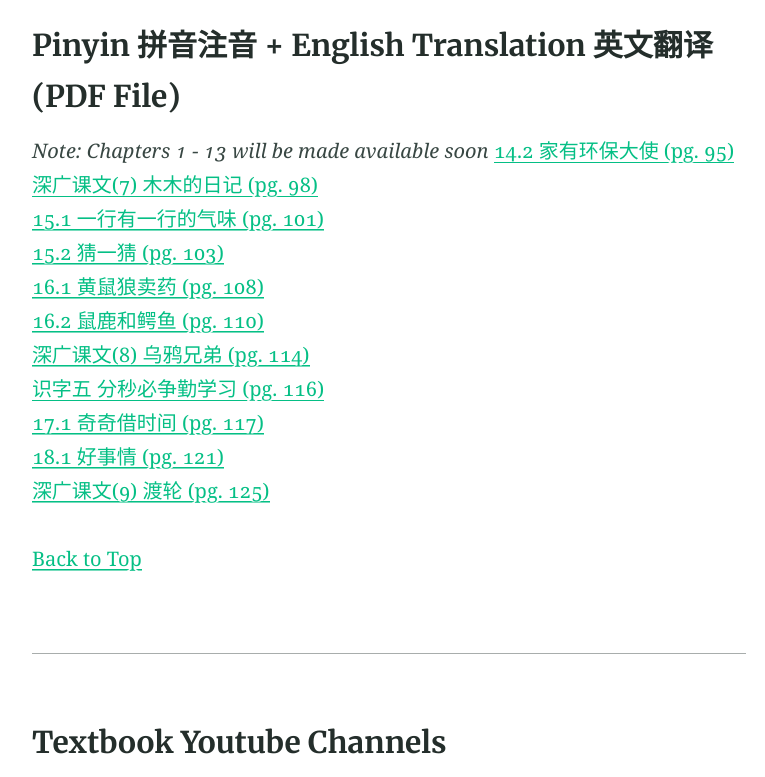
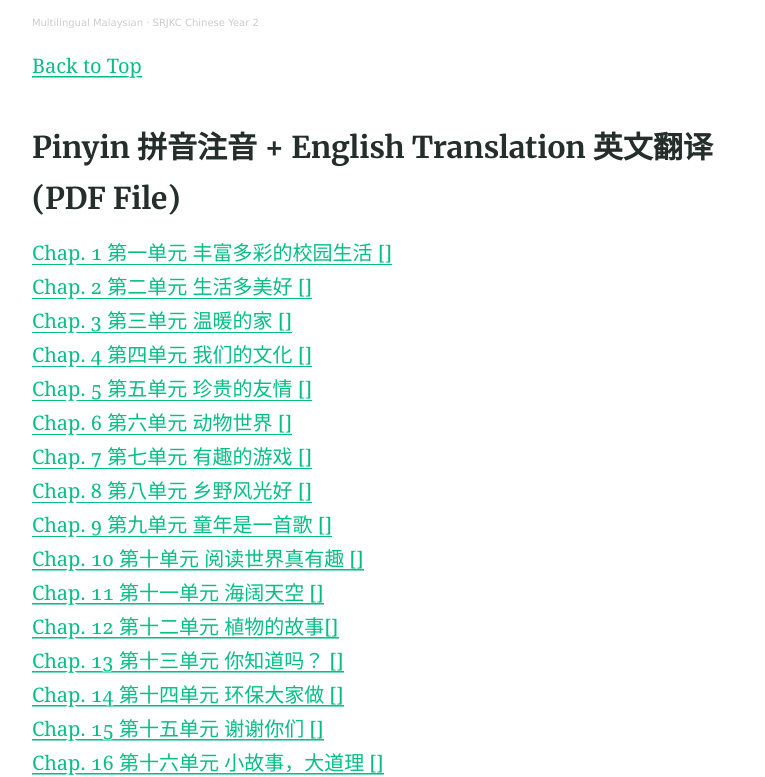
Before and after one commit to multilingual-malaysian/SRJKC_resources, a Jekyll site: the page built from year2.md, in a window 1280 px wide and 900 px high, scrolled down 1465 px, cut to the strip 123-900 px from the top of the window. Shown: the whole strip, without its empty margins (251-1016 px from the left). Built offline with Jekyll 4.4.1, drawn with Linux system fonts in a browser that asks for light colours; some of the changed text lies outside the part shown.

Commit message:
Update year2.md

```diff
--- a/year2.md
+++ b/year2.md
@@ -16,73 +16,36 @@ excerpt: "Resource centre for Bahasa Cina Tahun 2 text book"
 
 <iframe src="https://www.facebook.com/plugins/like.php?href=https%3A%2F%2Fmultilingual-malaysian.github.io%2FSRJKC_resources%2Fyear2%2F&width=174&layout=button_count&action=like&size=large&share=true&height=46&appId" width="174" height="46" style="border:none;overflow:hidden" scrolling="no" frameborder="0" allowfullscreen="true" allow="autoplay; clipboard-write; encrypted-media; picture-in-picture; web-share"></iframe>
 
+---
+
 ### Textbook Audio <a name="audio"></a>
 
 <iframe width="100%" height="550" scrolling="no" frameborder="yes" allow="autoplay" src="https://w.soundcloud.com/player/?url=https%3A//api.soundcloud.com/playlists/1494647833&color=%23b0aa78&auto_play=false&hide_related=false&show_comments=false&show_user=false&show_reposts=false&show_teaser=false"></iframe><div style="font-size: 10px; color: #cccccc;line-break: anywhere;word-break: normal;overflow: hidden;white-space: nowrap;text-overflow: ellipsis; font-family: Interstate,Lucida Grande,Lucida Sans Unicode,Lucida Sans,Garuda,Verdana,Tahoma,sans-serif;font-weight: 100;"><a href="https://soundcloud.com/multilingual-malaysian" title="Multilingual Malaysian" target="_blank" style="color: #cccccc; text-decoration: none;">Multilingual Malaysian</a> · <a href="https://soundcloud.com/multilingual-malaysian/sets/srjkc-chinese-year-2" title="SRJKC Chinese Year 2" target="_blank" style="color: #cccccc; text-decoration: none;">SRJKC Chinese Year 2</a></div>
 [Back to Top](#top)
 
 ### Pinyin 拼音注音 + English Translation 英文翻译 (PDF File) <a name="pinyin"></a>
-_Note: Chapters 1 - 13 will be made available soon_
-<!--
-[识字一　我的小天地 （pg. 1]\
-[1.1 我们的校园故事 (pg. 2)]\
-[1.2 热闹的乐园 (pg. 4)]\
-[2.1 美术课 (pg. 6)]\
-[2.2 小猫看着我 (pg. 8)]\
-[深广课文(1) 放学路上 (pg. 11)]\
-[3.1 我爱我家 (pg. 13)]\
-[3.2 借生日 (pg. 14)]\
-[4.1 小渔童和年画 (pg. 20)]\
-[4.2 吃年糕 (pg. 22)]\
-[深广课文(2) 新年 (pg. 25)]\
-[识字二 小白兔种果树 (pg. 26)]\
-[5.1 三个好朋友 (pg. 27)]\
-[5.2 池塘边的叫声 (pg. 29)]\
-[6.1 我的观察日记 (pg. 32)]\
-[6.2 动物的心声 (pg. 34)]\
-[深广课文(3) 蜻蜓落在睡莲上 (pg. 37)]\
-[7.1 坐椅子 (pg. 41)]\
-[7.2 风筝，快乐地飞着！(pg. 43)]\
-[8.1 回乡下 (pg. 47)]\
-[8.2 鱼米之乡——适耕庄鱼米之乡——适耕庄 (pg. 49)]\
-[深广课文(4) 我的风筝 (pg. 52)]\
-[识字三 添“口”歌 (pg. 54)]\
-[9.1 童年的问号 (pg. 55)]\
-[9.2 聪明的司马光 (pg. 57)]\
-[10.1 拜访书的家 (pg. 63)]\
-[10.2 我的阅读心得 (pg. 65)]\
-[深广课文(5) 那一夜 (pg. 69)]\
-[11.1 诗 (pg. 70)]\
-[11.2 雾	(pg. 72)]\
-[12.1 荷叶 (pg. 76)]\
-[12.2 我们神奇的世界 (pg. 78)]\
-[深广课文(6) 小雨点 (pg. 81)]\
-[识字四 求取学问要勤劳 (pg. 85)]\
-[13.1 种子的旅行 (pg. 86)](#13.1)\
-[13.2 又臭又懒的花 (pg. 88)](#13.2)\
-[13.4 大王花的自述 (pg. 91)](#13.4)\
-[14.1 垃圾山消失了 (pg. 93)](#14.1)\
--->
-<a href="/SRJKC_resources/doc/year2/14.2 家有环保大使.pdf" target="_blank">14.2 家有环保大使 (pg. 95)</a>\
-<a href="/SRJKC_resources/doc/year2/深广课文(7) 木木的日记.pdf" target="_blank">深广课文(7) 木木的日记 (pg. 98)</a>\
-<a href="/SRJKC_resources/doc/year2/15.1 一行有一行的气味.pdf" target="_blank">15.1 一行有一行的气味 (pg. 101)</a>\
-<a href="/SRJKC_resources/doc/year2/15.2 猜一猜.pdf" target="_blank">15.2 猜一猜 (pg. 103)</a>\
-<a href="/SRJKC_resources/doc/year2/16.1 黄鼠狼卖药.pdf" target="_blank">16.1 黄鼠狼卖药 (pg. 108)</a>\
-<a href="/SRJKC_resources/doc/year2/16.2 鼠鹿和鳄鱼.pdf" target="_blank">16.2 鼠鹿和鳄鱼 (pg. 110)</a>\
-<a href="/SRJKC_resources/doc/year2/深广课文(8) 乌鸦兄弟.pdf" target="_blank">深广课文(8) 乌鸦兄弟 (pg. 114)</a>\
-<a href="/SRJKC_resources/doc/year2/识字五 分秒必争勤学习.pdf" target="_blank">识字五 分秒必争勤学习 (pg. 116)</a>\
-<a href="/SRJKC_resources/doc/year2/17.1 奇奇借时间.pdf" target="_blank">17.1 奇奇借时间 (pg. 117)</a>\
-<a href="/SRJKC_resources/doc/year2/18.1 好事情.pdf" target="_blank">18.1 好事情 (pg. 121)</a>\
-<a href="/SRJKC_resources/doc/year2/深广课文(9) 渡轮.pdf" target="_blank">深广课文(9) 渡轮 (pg. 125)</a>
-
-<!--
-19. 美丽的夜市 (pg. 130)\
-20. 会说话的灯 (pg. 135)\
-深广课文(10) 萤火虫和星星 (pg. 139)\
-21. 回家的脚印 (pg. 141)\
-22. 百宝箱 (pg. 148)\
-深广课文(11) 世界很小又很大 (pg. 152)
--->
+<a href="/SRJKC_resources/doc/year2/year2_chapter1.pdf" target="_blank">Chap. 1 第一单元 丰富多彩的校园生活 []</a>\
+<a href="/SRJKC_resources/doc/year2/year2_chapter2.pdf" target="_blank">Chap. 2 第二单元 生活多美好 []</a>\
+<a href="/SRJKC_resources/doc/year2/year2_chapter3.pdf" target="_blank">Chap. 3 第三单元 温暖的家 []</a>\
+<a href="/SRJKC_resources/doc/year2/year2_chapter4.pdf" target="_blank">Chap. 4 第四单元 我们的文化 []</a>\
+<a href="/SRJKC_resources/doc/year2/year2_chapter5.pdf" target="_blank">Chap. 5 第五单元 珍贵的友情 []</a>\
+<a href="/SRJKC_resources/doc/year2/year2_chapter6.pdf" target="_blank">Chap. 6 第六单元 动物世界 []</a>\
+<a href="/SRJKC_resources/doc/year2/year2_chapter7.pdf" target="_blank">Chap. 7 第七单元 有趣的游戏 []</a>\
+<a href="/SRJKC_resources/doc/year2/year2_chapter8.pdf" target="_blank">Chap. 8 第八单元 乡野风光好 []</a>\
+<a href="/SRJKC_resources/doc/year2/year2_chapter9.pdf" target="_blank">Chap. 9 第九单元 童年是一首歌 []</a>\
+<a href="/SRJKC_resources/doc/year2/year2_chapter10.pdf" target="_blank">Chap. 10 第十单元 阅读世界真有趣 []</a>\
+<a href="/SRJKC_resources/doc/year2/year2_chapter11.pdf" target="_blank">Chap. 11 第十一单元 海阔天空 []</a>\
+<a href="/SRJKC_resources/doc/year2/year2_chapter12.pdf" target="_blank">Chap. 12 第十二单元 植物的故事[]</a>\
+<a href="/SRJKC_resources/doc/year2/year2_chapter13.pdf" target="_blank">Chap. 13 第十三单元 你知道吗？ []</a>\
+<a href="/SRJKC_resources/doc/year2/year2_chapter14.pdf" target="_blank">Chap. 14 第十四单元 环保大家做 []</a>\
+<a href="/SRJKC_resources/doc/year2/year2_chapter15.pdf" target="_blank">Chap. 15 第十五单元 谢谢你们 []</a>\
+<a href="/SRJKC_resources/doc/year2/year2_chapter16.pdf" target="_blank">Chap. 16 第十六单元 小故事，大道理 []</a>\
+<a href="/SRJKC_resources/doc/year2/year2_chapter17.pdf" target="_blank">Chap. 17 第十七单元 珍惜时间 []</a>\
+<a href="/SRJKC_resources/doc/year2/year2_chapter18.pdf" target="_blank">Chap. 18 第十八单元 想和做 []</a>\
+<a href="/SRJKC_resources/doc/year2/year2_chapter19.pdf" target="_blank">Chap. 19 第十九单元 走走看看 []</a>\
+<a href="/SRJKC_resources/doc/year2/year2_chapter20.pdf" target="_blank">Chap. 20 第二十单元 生活处处有学问 []</a>\
+<a href="/SRJKC_resources/doc/year2/year2_chapter21.pdf" target="_blank">Chap. 21 第二十一单元 知识的力量 []</a>\
+<a href="/SRJKC_resources/doc/year2/year2_chapter22.pdf" target="_blank">Chap. 22 第二十二单元 小小心愿 []</a>
 
 [Back to Top](#top)
 
```
